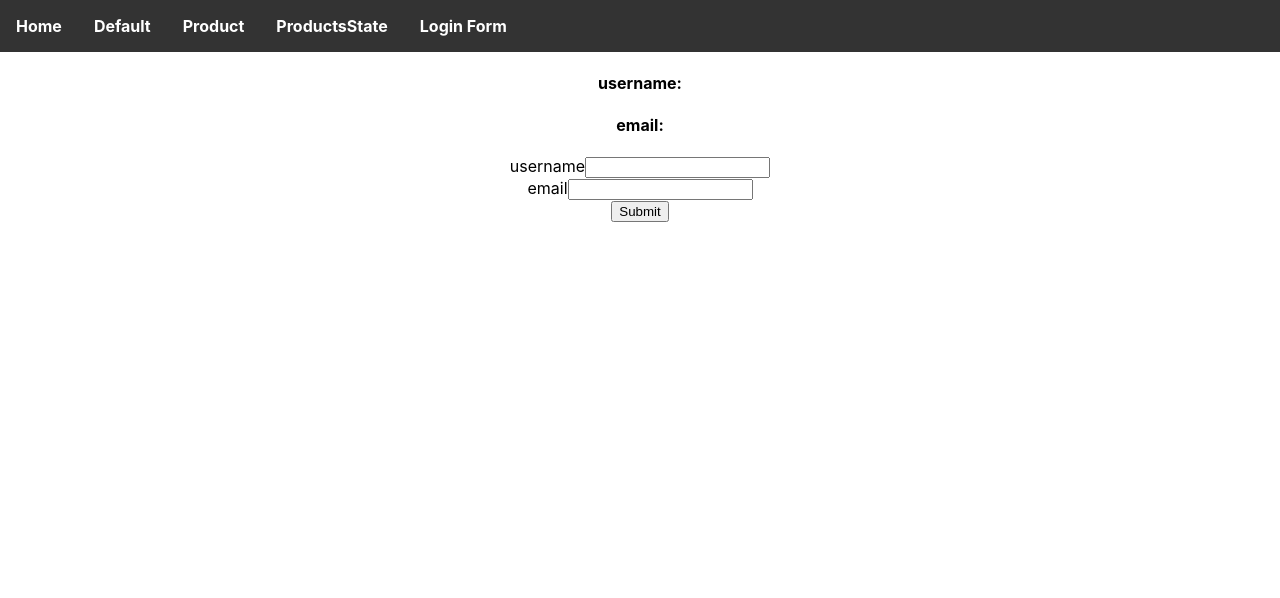
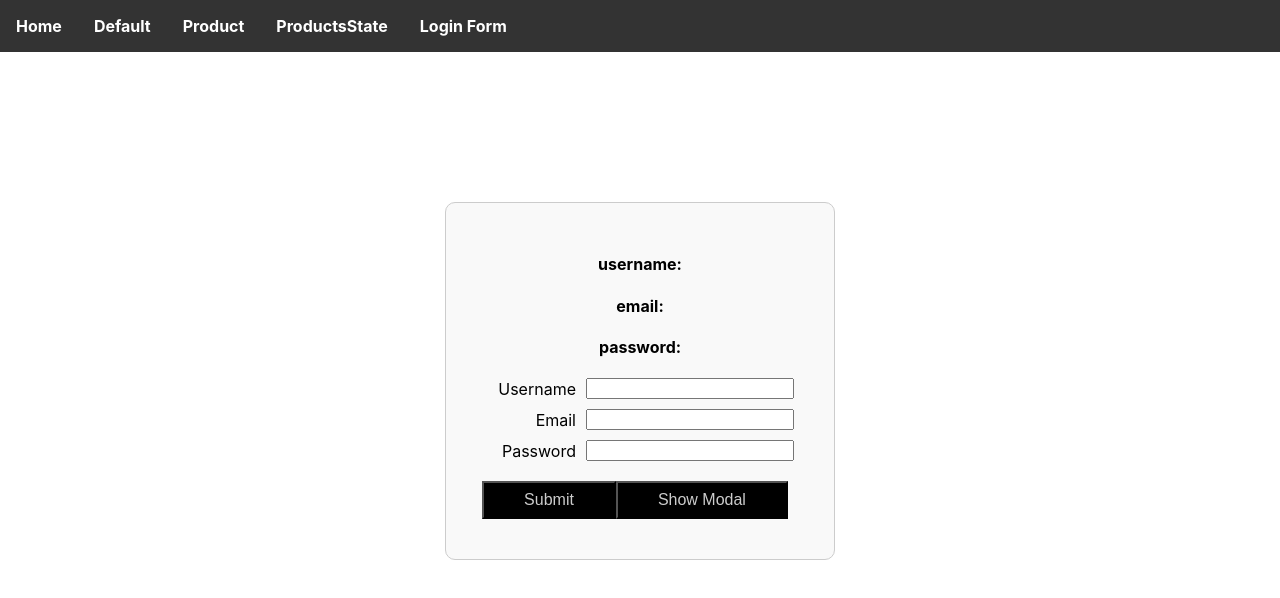
Before and after one commit to RakMont/desarrollo-front-react, a React (Create React App) app: page /forms in a window 1280 px wide. Shown: the top 598 px of the page. Built offline with nearby package versions, Linux system fonts and the light colour scheme.

Commit message:
Implemented motion modal

```diff
--- a/package.json
+++ b/package.json
@@ -7,6 +7,7 @@
     "@testing-library/jest-dom": "^5.17.0",
     "@testing-library/react": "^13.4.0",
     "@testing-library/user-event": "^13.5.0",
+    "framer-motion": "^11.3.29",
     "react": "^18.3.1",
     "react-dom": "^18.3.1",
     "react-redux": "^9.1.2",
--- a/src/App.css
+++ b/src/App.css
@@ -62,3 +62,96 @@ a {
 a:hover {
   color: #ffcc00;
 }
+
+/*STYLES*/
+.container {
+  display: flex;
+  justify-content: center;
+  align-items: center;
+  margin-top: 150px;
+}
+
+form {
+  max-width: 400px;
+  margin: 0 auto;
+  padding: 30px;
+  border: 1px solid #ccc;
+  border-radius: 10px;
+  background-color: #f9f9f9;
+}
+
+form h2 {
+  text-align: center;
+  margin-bottom: 40px;
+}
+
+form h5 {
+  text-align: center;
+}
+
+form div {
+  display: flex;
+  align-items: center;
+  margin: 10px 0;
+  padding-right: 10px;
+}
+
+form div label {
+  width: 100px;
+  margin-right: 10px;
+  text-align: right;
+}
+
+form div input {
+  flex: 1;
+  min-width: 200px;
+  width: calc(100% - 120px);
+}
+
+.button-container {
+  display: flex;
+  justify-content: center;
+}
+
+.button-container button {
+  padding: 8px 40px;
+  font-size: 16px;
+  margin-top: 10px;
+  background-color: black;
+  color: #cccccc;
+}
+
+.modal-overlay {
+  position: fixed;
+  top: 0;
+  left: 0;
+  right: 0;
+  bottom: 0;
+  background: rgba(0, 0, 0, 0.5);
+  display: flex;
+  justify-content: center;
+  align-items: center;
+  z-index: 1000;
+}
+.notification-success {
+  background-color: #efd6bd;
+  color: #cc8259;
+  padding: 2rem;
+  border: 1px solid #cc8259;
+  border-radius: 0.5rem;
+  max-width: 500px;
+  width: 90%;
+  text-align: center;
+  position: relative;
+}
+
+.close-btn-success {
+  position: absolute;
+  top: 0.5rem;
+  right: 0.5rem;
+  background: transparent;
+  border: none;
+  color: #7e4f1a;
+  font-size: 1.5rem;
+  cursor: pointer;
+}
--- /dev/null
+++ b/src/components/ModalInfo.jsx
@@ -0,0 +1,23 @@
+import { motion } from "framer-motion"
+
+const ModalInfo = ({visible, message, onClose}) => {
+    if (!visible) {
+      return  null;
+    }
+    return (
+        <div className="modal-overlay">
+           <motion.div
+               className="notification-success"
+               initial={{ opacity: 0, scale: 0.5 }}
+               animate={{ opacity: 1, scale: 1 }}
+               transition={{ duration: 0.5 }}>
+               <div>
+                   <p>{message}</p>
+               </div>
+               <button className="close-btn-success"
+                       onClick={onClose}>X</button>
+           </motion.div>
+        </div>
+    );
+}
+export default ModalInfo;
--- a/src/redux/form/formReducer.js
+++ b/src/redux/form/formReducer.js
@@ -3,8 +3,9 @@ import {SET_FORM_DATA} from "./formTypes";
 const initialState = {
     formData:{
         username:'',
-        email:''
-    }
+        email:'',
+        password:'',
+    },
 }
 
 const formReducer = (state = initialState, action) =>{
--- a/src/screens/forms/LoginForm.jsx
+++ b/src/screens/forms/LoginForm.jsx
@@ -1,11 +1,14 @@
 import {useDispatch, useSelector} from "react-redux";
 import useForm from "../../hooks/useForm";
 import {setFormData} from "../../redux/form/formActions";
+import { motion } from "framer-motion"
+import ModalInfo from "../../components/ModalInfo";
+import {useState} from "react";
 
 const LoginForm = () => {
     const dispatch = useDispatch();
-
-    const [values, handleChange] = useForm({username:'', email:''})
+    const [showModalInfo, setShowModalInfo] = useState(false);
+    const [values, handleChange] = useForm({username:'', email:'', password:''})
     const handleSubmit = (event) =>{
         event.preventDefault();
         console.log(values)
@@ -14,13 +17,31 @@ const LoginForm = () => {
 
     const form = useSelector(state => state.form);
 
+    const hideModalInfo = () => {
+        setShowModalInfo(false);
+    }
+    const showButton = () =>{
+        setShowModalInfo(true);
+    }
     return (
-    <div>
+        <motion.div
+            initial={{ opacity: 0, scale: 0.5 }}
+            animate={{ opacity: 1, scale: 1 }}
+            transition={{ duration: 0.5 }}
+        >
+            <div className="container">
+                <ModalInfo
+                    visible={showModalInfo}
+                    message="Welcome"
+                    onClose={hideModalInfo}
+                />
                 <form onSubmit={handleSubmit}>
                     <h4>username: {form.formData.username}</h4>
                     <h4>email: {form.formData.email}</h4>
+                    <h4>password: {form.formData.password}</h4>
+
                     <div>
-                <label htmlFor="username">username</label>
+                        <label htmlFor="username">Username</label>
                         <input
                             type="text"
                             id="username"
@@ -30,7 +51,7 @@ const LoginForm = () => {
                         />
                     </div>
                     <div>
-                <label htmlFor="email">email</label>
+                        <label htmlFor="email">Email</label>
                         <input
                             type="email"
                             id="email"
@@ -39,9 +60,23 @@ const LoginForm = () => {
                             onChange={handleChange}
                         />
                     </div>
+                    <div>
+                        <label htmlFor="password">Password</label>
+                        <input
+                            type="password"
+                            id="password"
+                            name="password"
+                            value={values.password}
+                            onChange={handleChange}
+                        />
+                    </div>
+                    <div className="button-container">
                         <button type="submit">Submit</button>
+                        <button onClick={showButton}>Show Modal</button>
+                    </div>
                 </form>
             </div>
+        </motion.div>
     );
 }
 export default LoginForm;
```
Also changed, not shown: 1 other file (tests, documents, lock files or other folders). Lines whose indentation alone changed are shown as unchanged.
